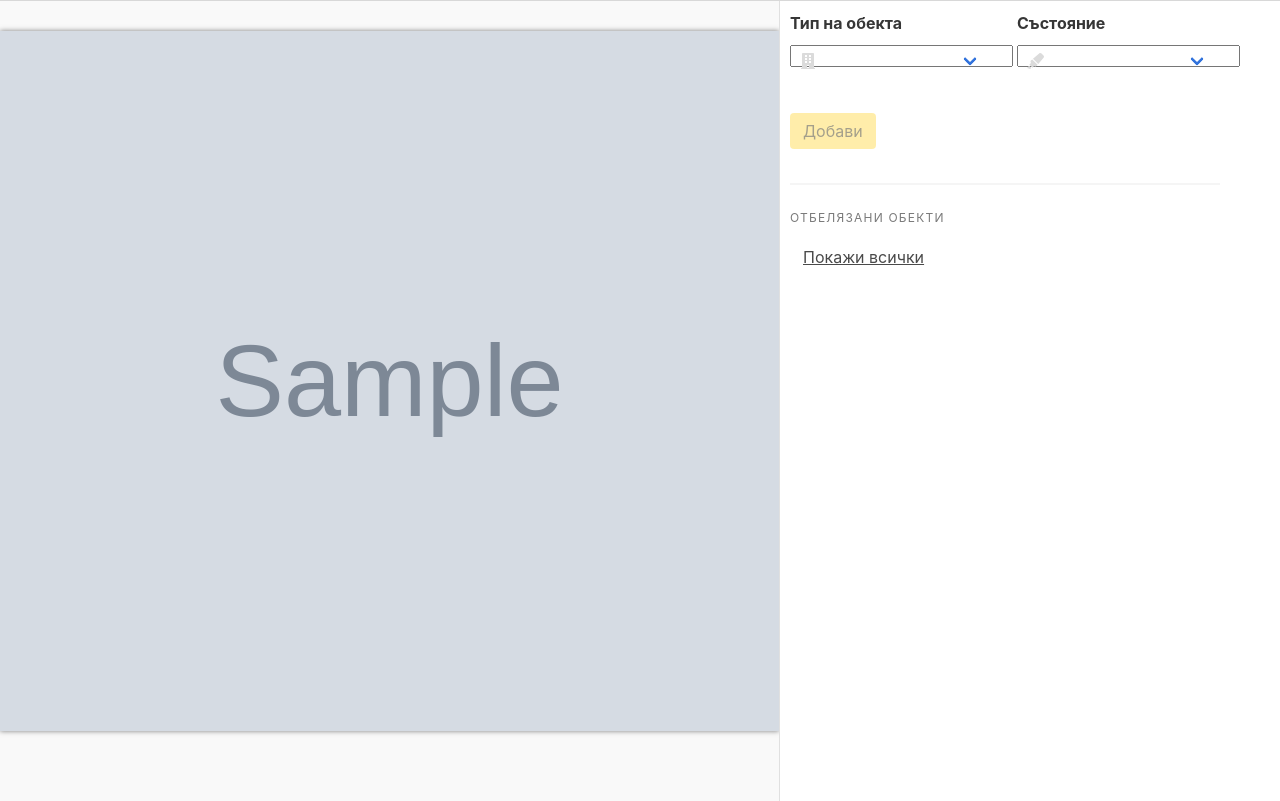
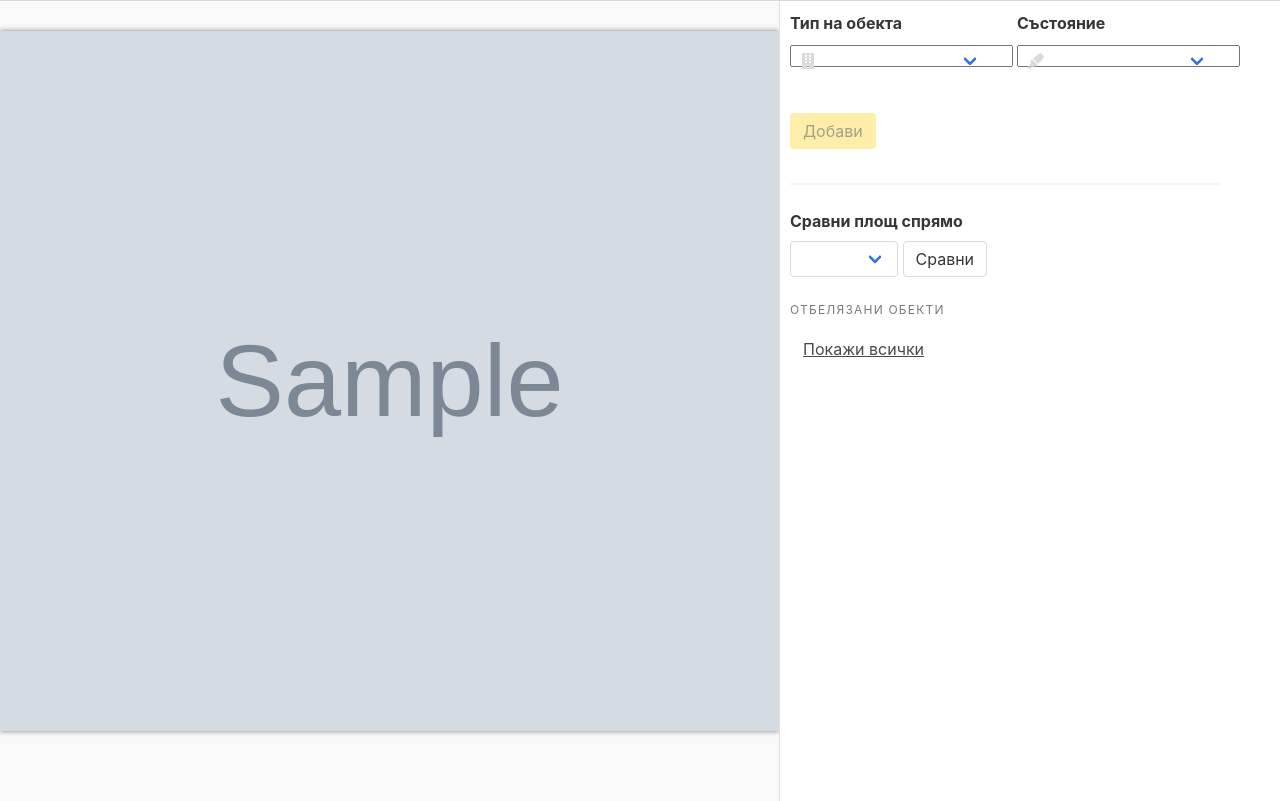
Before and after one commit to vision-sofia/arcnas, a Symfony app: template templates/photo/index.html.twig in a window 1280 px wide. Shown: the part 53-854 px from the top of the page. Run offline with Twig, Linux system fonts and the light colour scheme; the template is opened without the code that fills it: most values are stand-ins (such as "Sample title", 1, 10 or a date in 2020); grey boxes marked "Sample" are stand-in pictures; form fields are guessed from the names that the template uses; style sheets or scripts are compiled from the project's sources; some libraries are stand-ins or nearby versions.

Commit message:
Compare form enabled

```diff
--- a/templates/photo/index.html.twig
+++ b/templates/photo/index.html.twig
@@ -68,7 +68,7 @@
             <hr />
 
             <div class=" mtb10">
-                {#<form action="{{ path('app.photo.ref', {'uuid': photo.uuid}) }}" method="post" class="g-py-15 add-item-form">
+               <form action="{{ path('app.photo.ref', {'uuid': photo.uuid}) }}" method="post" class="g-py-15 compare-form">
                     <div class="itemType">
                         <label class="label">Сравни площ спрямо</label>
                         <div class="control">
@@ -83,7 +83,7 @@
                             <button type="submit" class="button">Сравни</button>
                         </div>
                     </div>
-                </form>#}
+                </form>
             </div>
 
             <aside class="menu items" style="margin-top: 24px;">
```
